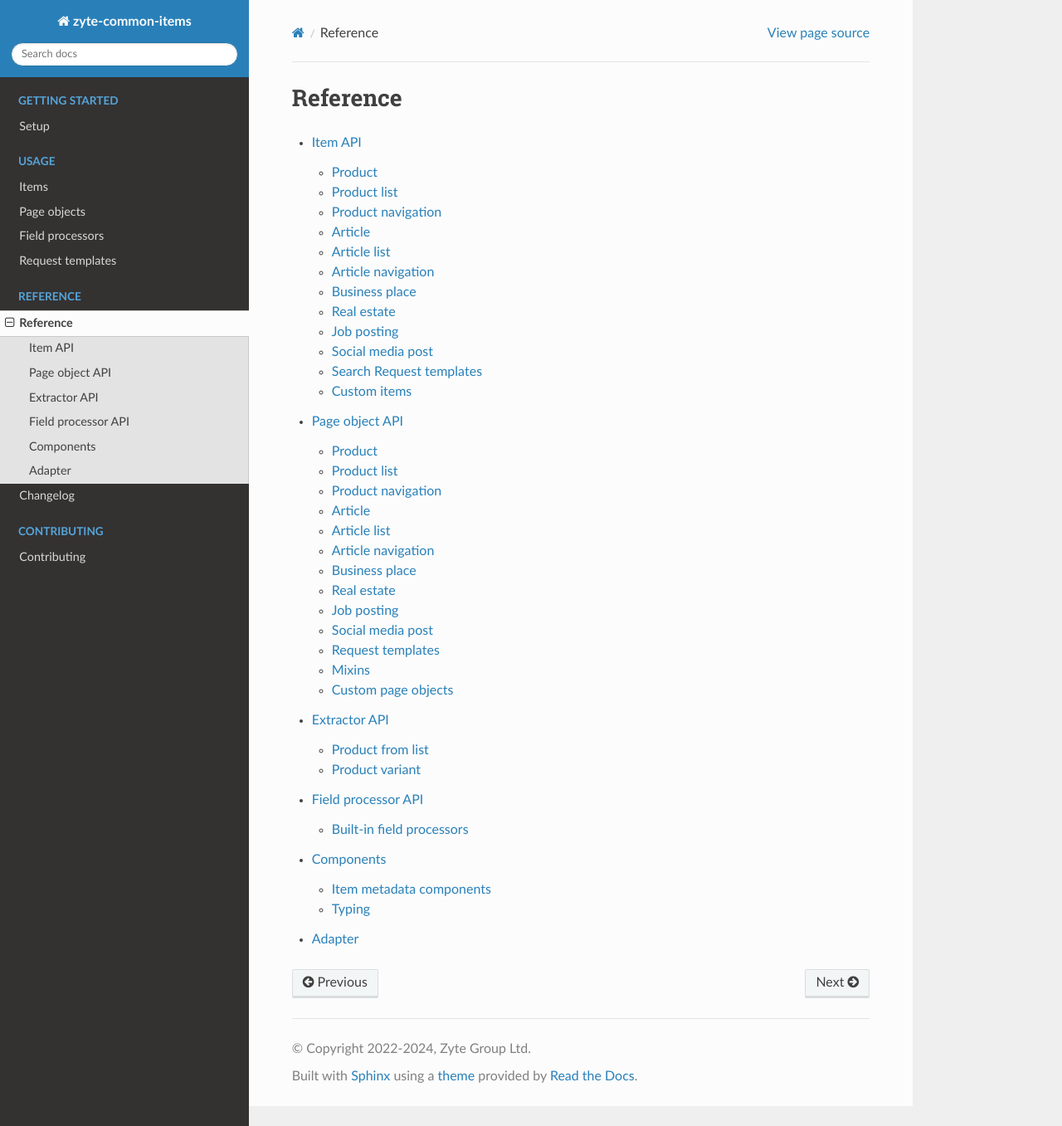
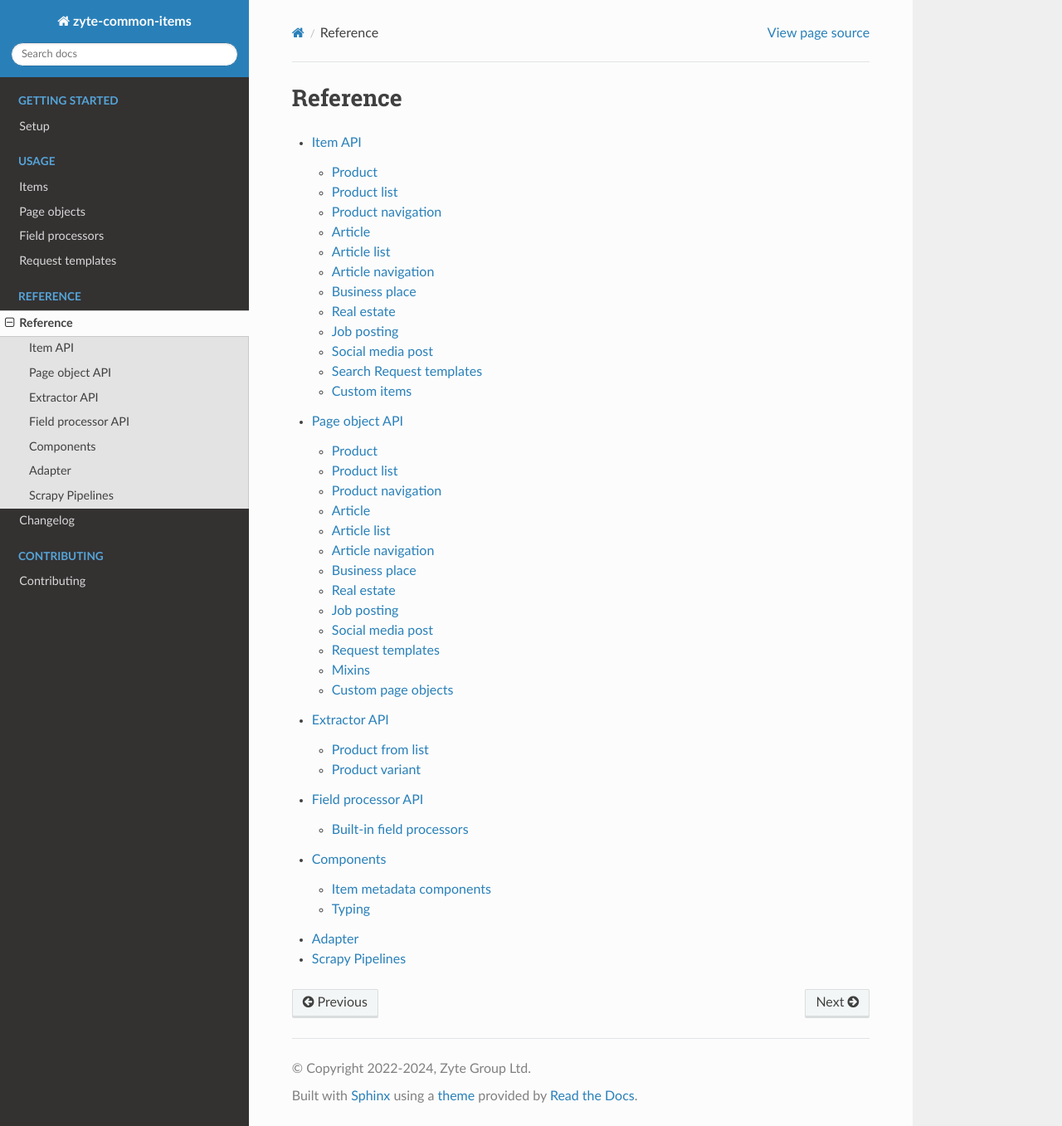
Before and after one commit to zytedata/zyte-common-items, a Sphinx documentation site: the page built from docs/reference/index.rst, in a window 1280 px wide and 1357 px high. Shown: the whole window at 83% size. Built offline with Sphinx 7.4.7 and the Read the Docs theme 2.0.0, drawn with Linux system fonts in a browser that asks for light colours; the version number could not be read and is left out.

Commit message:
Fix references, add pipelines to the docs.

```diff
--- a/CHANGELOG.rst
+++ b/CHANGELOG.rst
@@ -7,10 +7,10 @@ Changelog
 
 * Now requires ``attrs >= 22.2.0``.
 
-* Added the :class:`~.DropLowProbabilityItemPipeline` that drops items with the
-  ``probability`` value lower than a set threshold.
+* Added :class:`~.pipelines.DropLowProbabilityItemPipeline` that drops items
+  with the ``probability`` value lower than a set threshold.
 
-* Added the :attr:`~.ListMetadata.validationMessages` attribute.
+* Added the :attr:`.ListMetadata.validationMessages` attribute.
 
 * Reorganized the module structure.
 
--- a/docs/reference/index.rst
+++ b/docs/reference/index.rst
@@ -10,3 +10,4 @@ Reference
    field-processors
    components
    adapter
+   pipelines
--- /dev/null
+++ b/docs/reference/pipelines.rst
@@ -0,0 +1,6 @@
+================
+Scrapy Pipelines
+================
+
+.. autoclass:: zyte_common_items.pipelines.AEPipeline
+.. autoclass:: zyte_common_items.pipelines.DropLowProbabilityItemPipeline
```
Also changed, not shown: 1 other file.
